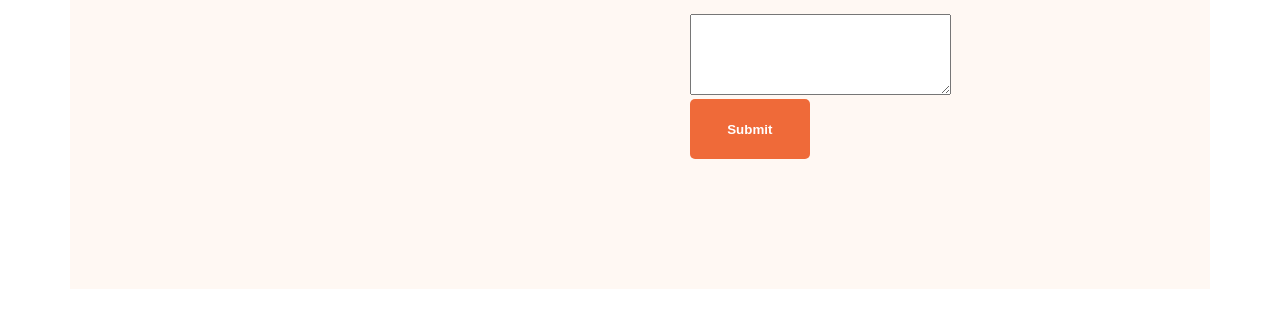
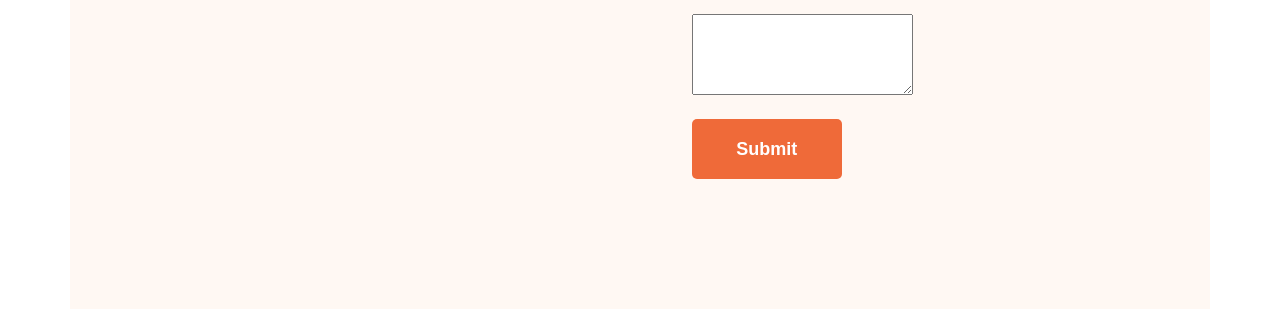
Before and after one commit to epfatjahan/developer-portfolio, a plain HTML site: page index.html in a window 1280 px wide. Shown: the part 3423-3732 px from the top of the page. Drawn offline with Linux system fonts and the light colour scheme.

```diff
--- a/index.html
+++ b/index.html
@@ -5,6 +5,7 @@
     <meta http-equiv="X-UA-Compatible" content="IE=edge">
     <meta name="viewport" content="width=device-width, initial-scale=1.0">
     <title>Developer portfolio</title>
+    <script src="https://kit.fontawesome.com/743e302a17.js" crossorigin="anonymous"></script>
     <link rel="stylesheet" href="style.css">
 </head>
 <body>
@@ -206,8 +207,8 @@
             <form action="">
                 <input type="text" name="" id="" placeholder="Your Name">
                 <input type="email" name="" id="" placeholder="Your Email">
-                <textarea name="" id="" cols="30" rows="5" placeholder="Message"> </textarea>
-                <input class="btn" type="submit" value="Submit">
+                <textarea name="textarea" id="Message" cols="25" rows="5" placeholder="Message"> </textarea>
+                <input class="submit" type="submit" value="Submit">
             </form>
 
        </div>
--- a/style.css
+++ b/style.css
@@ -219,3 +219,19 @@
     text-decoration: none;
 
 }
+.contract a img{
+    margin-top: 30px;
+    padding: 10px;
+}
+.submit{
+
+    width: 150px;
+    height: 60px;
+    background-color:rgb(239, 106, 57) ;
+    color: white;
+    border: none;
+    border-radius: 5px;
+    font-weight: 750;
+    font-size: 18px;
+    margin-top: 20px;
+}
```
